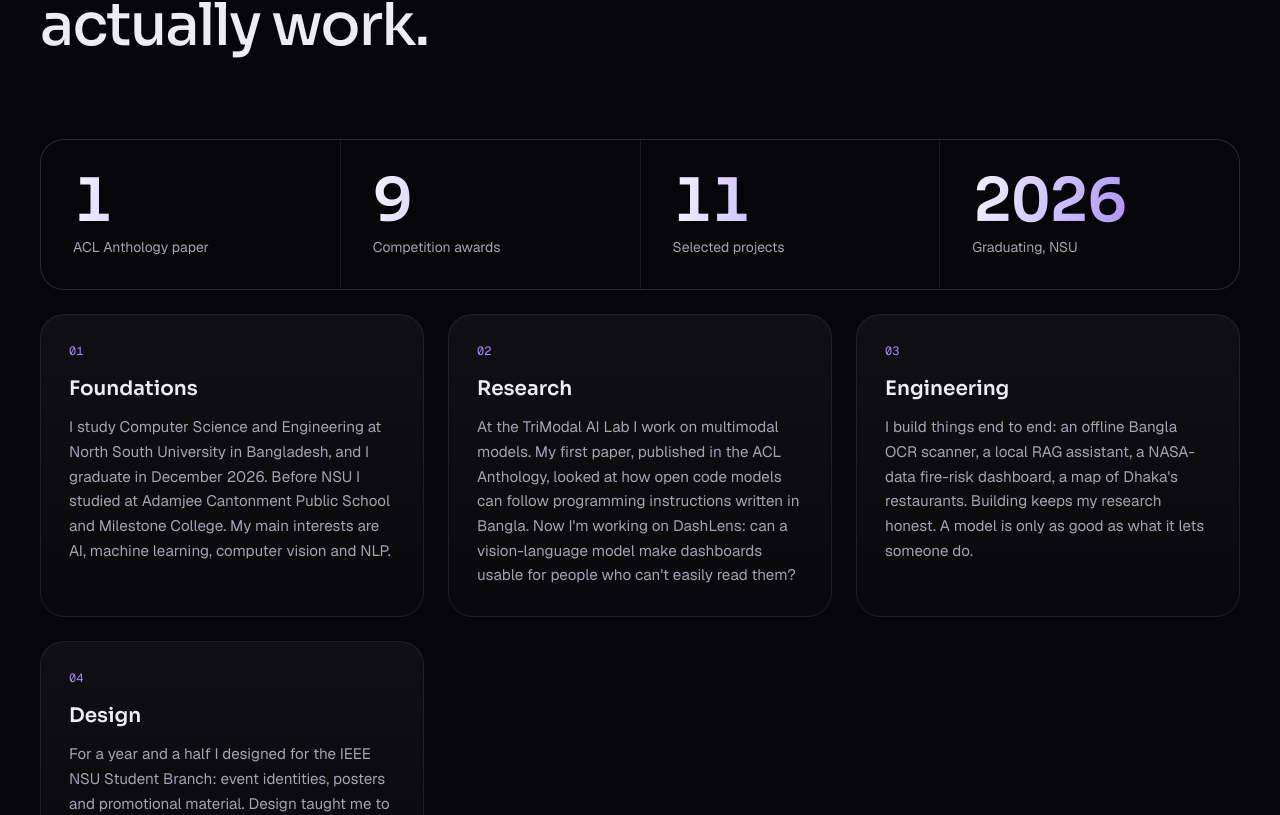
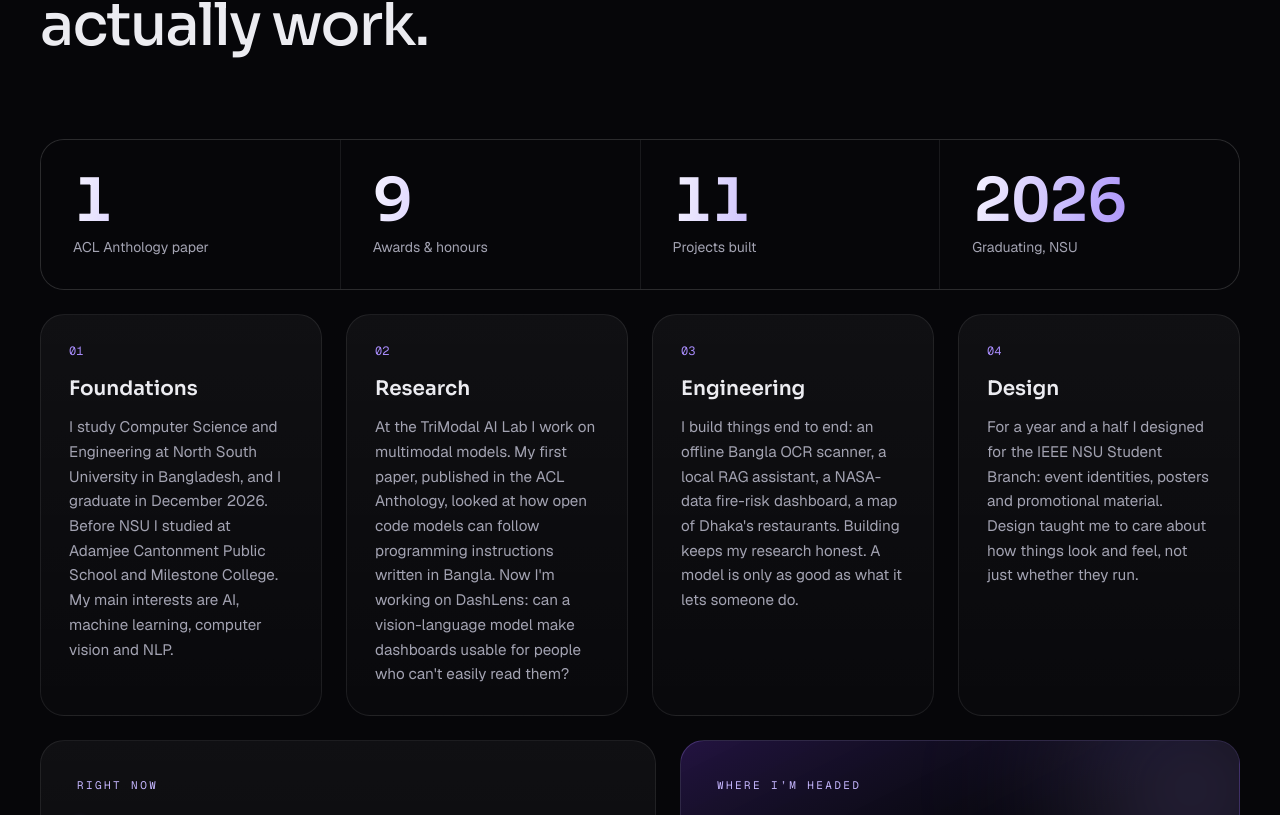
Before and after one commit to souwmo04/PERSONAL-DIGITAL-PORTFOLIO, a Next.js app: page / in a window 1280 px wide. Shown: the part 1305-2120 px from the top of the page. Built offline with nearby package versions, Linux system fonts and the light colour scheme; no server answers.

Commit message:
feat(about): four chapters including design, updated stats

```diff
--- a/src/components/sections/About.tsx
+++ b/src/components/sections/About.tsx
@@ -8,12 +8,11 @@ import { projects } from "@/content/projects";
 import { publications } from "@/content/publications";
 
 export function About() {
-  const awards = achievements.filter((a) => a.event !== "ACL Anthology").length;
   const stats = [
-    { n: publications.length, label: "ACL Anthology paper", suffix: "" },
-    { n: awards, label: "Competition awards", suffix: "" },
-    { n: projects.length, label: "Selected projects", suffix: "" },
-    { n: 2026, label: "Graduating, NSU", suffix: "" },
+    { n: publications.length, label: "ACL Anthology paper" },
+    { n: achievements.length, label: "Awards & honours" },
+    { n: projects.length, label: "Projects built" },
+    { n: 2026, label: "Graduating, NSU" },
   ];
 
   return (
@@ -37,18 +36,17 @@ export function About() {
         {/* Stats */}
         <dl className="mt-20 grid grid-cols-2 gap-px overflow-hidden rounded-3xl border border-line bg-line md:grid-cols-4">
           {stats.map((s, i) => (
-            <Reveal key={s.label} delay={i * 0.08} className="bg-void p-6 md:p-8">
-              <dd className="heading-xl text-[clamp(2.4rem,5vw,3.75rem)] text-gradient">
+            <Reveal key={s.label} delay={i * 0.08} className="flex flex-col bg-void p-6 md:p-8">
+              <dt className="order-2 mt-2 text-sm text-dim">{s.label}</dt>
+              <dd className="order-1 heading-xl text-[clamp(2.4rem,5vw,3.75rem)] text-gradient">
                 <CountUp to={s.n} />
-                {s.suffix}
               </dd>
-              <dt className="mt-2 text-sm text-dim">{s.label}</dt>
             </Reveal>
           ))}
         </dl>
 
         {/* Chapters */}
-        <div className="mt-6 grid gap-6 md:grid-cols-3">
+        <div className="mt-6 grid gap-6 md:grid-cols-2 lg:grid-cols-4">
           {about.chapters.map((c, i) => (
             <Reveal key={c.label} delay={i * 0.1}>
               <SpotlightCard as="article" className="h-full p-7">
```
